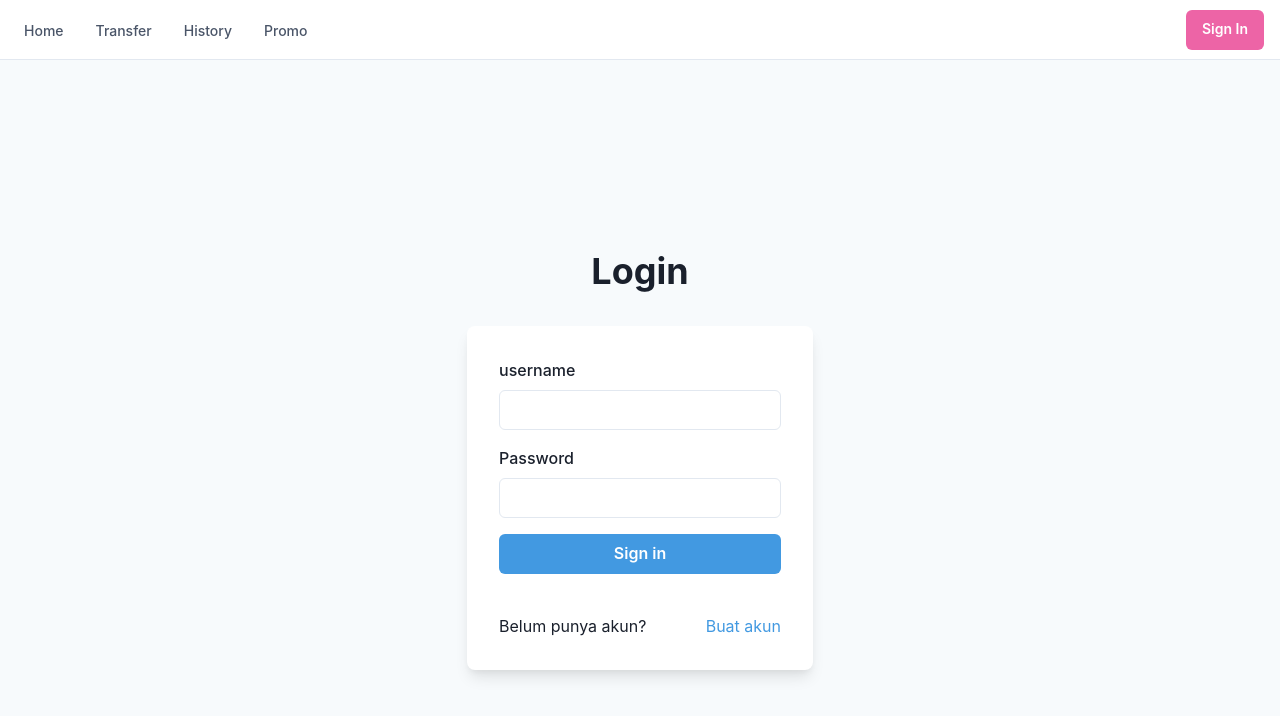
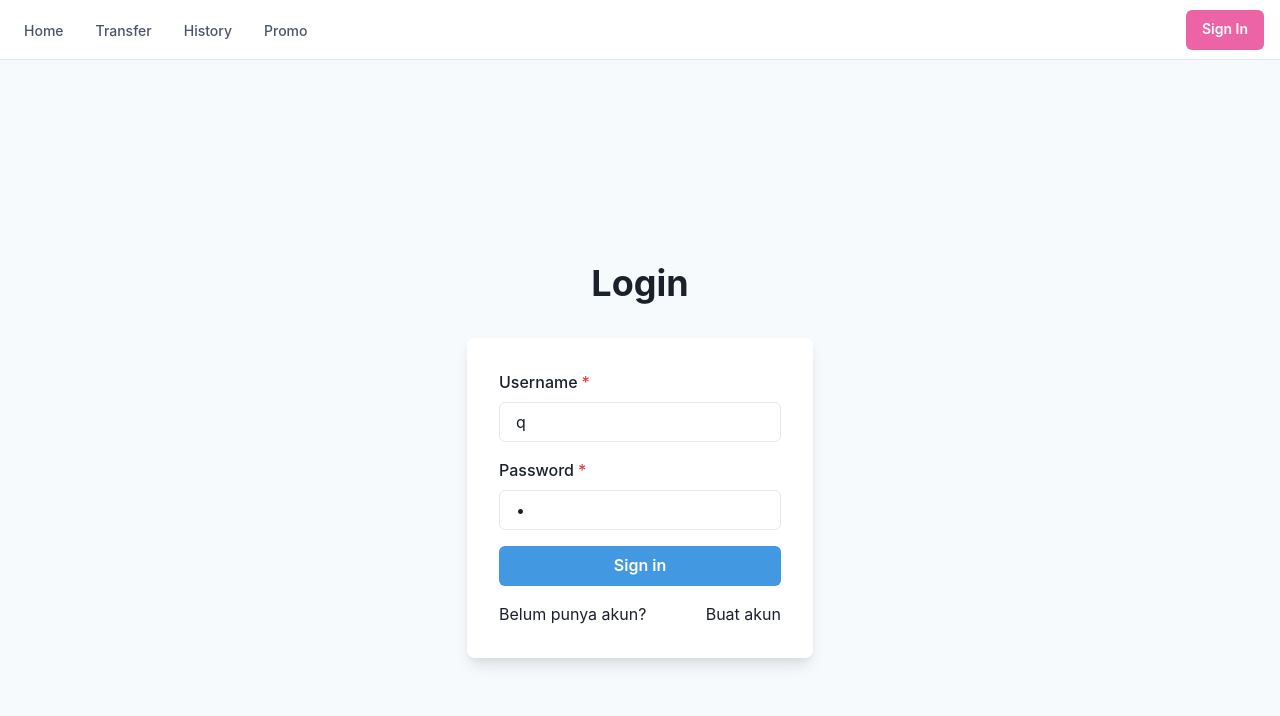
Before and after one commit to IF3110-2023-02-36/Client-SPA, a React (Vite) app: page /Login in a window 1280 px wide. Shown: the top 716 px of the page. Built offline with nearby package versions, Linux system fonts and the light colour scheme.

Commit message:
feat: login mechanism (without user cookies)

```diff
--- a/package.json
+++ b/package.json
@@ -15,6 +15,7 @@
     "@chakra-ui/react": "^2.8.1",
     "@emotion/react": "^11.11.1",
     "@emotion/styled": "^11.11.0",
+    "axios": "^1.6.1",
     "framer-motion": "^10.16.4",
     "react": "^18.2.0",
     "react-dom": "^18.2.0",
--- a/src/App.tsx
+++ b/src/App.tsx
@@ -1,6 +1,7 @@
 import { BrowserRouter, Routes, Route } from 'react-router-dom'
 import Login from './components/Login'
 import Navbar from './components/Navbar'
+import Register from './components/Register'
 
 function App() {
 
@@ -8,7 +9,8 @@ function App() {
     <BrowserRouter>
       <Navbar/>
       <Routes>
-          <Route path='/Login' element={<Login/>}/>
+        <Route path='/Login' element={<Login/>}/>
+        <Route path='/Register' element={<Register/>}/>
       </Routes>
     </BrowserRouter>
   )
--- /dev/null
+++ b/src/api/Login.ts
@@ -0,0 +1,56 @@
+import axios from "axios";
+
+const REST_URL = "http://localhost:5000"; // TODO : using env
+
+export async function checkUsername(username : string) {
+    try {
+        const API_URL = REST_URL + "/user/check-username";
+        const data = {username : username};
+        const response = await axios.post<string>(API_URL, data);
+        return response;
+    } catch(err) {
+        alert(err);
+        throw err;
+    }
+}
+
+export async function checkEmail(email : string) {
+    try {
+        const API_URL = REST_URL + "/user/check-email";
+        const data = {email : email};
+        const response = await axios.post<string>(API_URL, data);
+        return response;
+    } catch(err) {
+        alert(err);
+        throw err;
+    }
+}
+
+export async function register(username : string, name : string, email : string, password : string) {
+    try {
+        const API_URL = REST_URL + "/user/register";
+        const data = {username : username,
+                        name : name,
+                        email : email,
+                        password : password};
+        const response = await axios.post<string>(API_URL, data);
+        return response;
+    } catch(err) {
+        alert(err);
+        throw err;
+    }
+}
+
+export async function login(username : string, password : string) {
+    try {
+        const API_URL = REST_URL + "/user/login";
+        const data = {username : username,
+                        password : password};
+        const response = await axios.post<string>(API_URL, data);
+        console.log("api response", response);
+        return response;
+    } catch(err) {
+        alert(err);
+        throw err;
+    }
+}
--- a/src/components/Login.tsx
+++ b/src/components/Login.tsx
@@ -9,9 +9,51 @@ import {
   Heading,
   Text,
   useColorModeValue,
+  Link,
+  FormErrorMessage,
 } from '@chakra-ui/react'
+import { validateConfirmPassword, validateEmail, validateLogin, validateRegister, validateUsername } from '../utils/Login'
+import React, {useState} from 'react'
+import { useNavigate } from 'react-router-dom';
+
+type formType = {
+  username : string,
+  password : string
+};
 
 export default function Login() {
+  const [formData, setFormData] = useState<formType>({username : "q",
+                                                      password : "q"});
+  const [usernameValid, setUsernameValid] = useState(true);
+  const [passwordValid, setPasswordValid] = useState(true);
+  const navigate = useNavigate();
+
+  function handleChange (event : React.ChangeEvent<HTMLInputElement>) {
+    const { name, value } = event.target;
+    setFormData((prevFormData) => ({ ...prevFormData, [name]: value }));
+  };
+
+  function revalidateUsername() {
+    validateUsername(formData.username).then((available) => setUsernameValid(!available));
+  };
+
+  function handleSubmit(event : React.FormEvent<HTMLFormElement>) {
+    revalidateUsername();
+    if(usernameValid) {
+      const response = validateLogin(formData.username,
+                                      formData.password);
+      response.then((success) => {
+        if(success) {
+          navigate('/');
+        }else {
+          setPasswordValid(false);
+        }
+      });
+    }
+
+    event.preventDefault();
+  };
+
   return (
     <Flex
       minH={'100vh'}
@@ -27,22 +69,25 @@ export default function Login() {
           bg={useColorModeValue('white', 'gray.700')}
           boxShadow={'lg'}
           p={8}>
-          <Stack spacing={4}>
-            <FormControl id="username">
-              <FormLabel>username</FormLabel>
-              <Input type="text"/>
-            </FormControl>
-            <FormControl id="password">
-              <FormLabel>Password</FormLabel>
-              <Input type="password" />
-            </FormControl>
-            <Stack spacing={10}>
+          <form onSubmit={handleSubmit}>
+            <Stack spacing={4}>
+              <FormControl id="username" isRequired isInvalid={!usernameValid} onBlur={revalidateUsername}>
+                <FormLabel>Username</FormLabel>
+                <Input name="username" type="text" value={formData.username} onChange={handleChange}/>
+                <FormErrorMessage>Username is not exist</FormErrorMessage>
+              </FormControl>
+              <FormControl id="password" isRequired isInvalid={!passwordValid}>
+                <FormLabel>Password</FormLabel>
+                <Input name="password" type="password" value={formData.password} onChange={(e) => {handleChange(e);setPasswordValid(true);}}/>
+                <FormErrorMessage>Wrong password</FormErrorMessage>
+              </FormControl>
               <Button
                 bg={'blue.400'}
                 color={'white'}
                 _hover={{
                   bg: 'blue.500',
-                }}>
+                }}
+                type="submit">
                 Sign in
               </Button>
               <Stack
@@ -50,10 +95,10 @@ export default function Login() {
                 align={'start'}
                 justify={'space-between'}>
                 <Text>Belum punya akun?</Text>
-                <Text color={'blue.400'}>Buat akun</Text>
+                <Link href="/Register">Buat akun</Link>
               </Stack>
             </Stack>
-          </Stack>
+          </form>
         </Box>
       </Stack>
     </Flex>
--- /dev/null
+++ b/src/components/Register.tsx
@@ -0,0 +1,133 @@
+import {
+  Flex,
+  Box,
+  FormControl,
+  FormLabel,
+  Input,
+  Stack,
+  Button,
+  Heading,
+  Text,
+  useColorModeValue,
+  Link,
+  FormErrorMessage,
+} from '@chakra-ui/react'
+import { validateConfirmPassword, validateEmail, validateRegister, validateUsername } from '../utils/Login'
+import React, {useState} from 'react'
+import { useNavigate } from 'react-router-dom';
+
+type formType = {
+  username : string,
+  name : string,
+  email : string,
+  password : string,
+  confirmPassword : string
+};
+
+export default function Register() {
+  const [formData, setFormData] = useState<formType>({username : "q",
+                                                      name : "q",
+                                                      email : "qwe@gmail.com",
+                                                      password : "q",
+                                                      confirmPassword : "q"});
+  const [usernameValid, setUsernameValid] = useState(true);
+  const [emailValid, setEmailValid] = useState(true);
+  const [passwordValid, setPasswordValid] = useState(true);
+  const navigate = useNavigate();
+
+  function handleChange (event : React.ChangeEvent<HTMLInputElement>) {
+    const { name, value } = event.target;
+    setFormData((prevFormData) => ({ ...prevFormData, [name]: value }));
+  };
+
+  function revalidateUsername() {
+    validateUsername(formData.username).then((available) => setUsernameValid(available));
+  };
+  function revalidateEmail() {
+    validateEmail(formData.email).then((available) => setEmailValid(available));
+  };
+  function revalidatePassword() {
+    const valid = validateConfirmPassword(formData.password, formData.confirmPassword);
+    setPasswordValid(valid);
+  };
+
+  function handleSubmit(event : React.FormEvent<HTMLFormElement>) {
+    revalidateUsername();
+    revalidateEmail();
+    revalidatePassword();
+    if(usernameValid && emailValid && passwordValid) {
+      const response = validateRegister(formData.username,
+                                        formData.name,
+                                        formData.email,
+                                        formData.password);
+      response.then(() => {
+        navigate('/');
+      });
+    }
+
+    event.preventDefault();
+  };
+
+  return (
+    <Flex
+      minH={'100vh'}
+      align={'center'}
+      justify={'center'}
+      bg={useColorModeValue('gray.50', 'gray.800')}>
+      <Stack spacing={8} mx={'auto'} maxW={'lg'} py={12} px={6}>
+        <Stack align={'center'}>
+          <Heading fontSize={'4xl'}>Register</Heading>
+        </Stack>
+        <Box
+          rounded={'lg'}
+          bg={useColorModeValue('white', 'gray.700')}
+          boxShadow={'lg'}
+          p={8}>
+          <form onSubmit={handleSubmit}>
+            <Stack spacing={4}>
+              <FormControl id="username" isRequired isInvalid={!usernameValid} onBlur={revalidateUsername}>
+                <FormLabel>Username</FormLabel>
+                <Input name="username" type="text" value={formData.username} onChange={handleChange}/>
+                <FormErrorMessage>Username already used</FormErrorMessage>
+              </FormControl>
+              <FormControl id="name" isRequired>
+                <FormLabel>Name</FormLabel>
+                <Input name="name" type="text" value={formData.name} onChange={handleChange}/>
+              </FormControl>
+              <FormControl id="email" isRequired isInvalid={!emailValid} onBlur={revalidateEmail}>
+                <FormLabel>Email</FormLabel>
+                <Input name="email" type="email" value={formData.email} onChange={handleChange}/>
+                <FormErrorMessage>Email already used</FormErrorMessage>
+              </FormControl>
+              <FormControl id="password" isRequired>
+                <FormLabel>Password</FormLabel>
+                <Input name="password" type="password" value={formData.password} onChange={handleChange}/>
+              </FormControl>
+              <FormControl id="confirmPassword" isRequired isInvalid={!passwordValid} onBlur={revalidatePassword}>
+                <FormLabel>Confirm Password</FormLabel>
+                <Input name="confirmPassword" type="password" value={formData.confirmPassword} onChange={handleChange}/>
+                <FormErrorMessage>Password is not same</FormErrorMessage>
+              </FormControl>
+              <Button
+                bg={'blue.400'}
+                color={'white'}
+                _hover={{
+                  bg: 'blue.500',
+                }}
+                type="submit">
+                Register
+              </Button>
+              <Stack
+                direction={{ base: 'column', sm: 'row' }}
+                align={'start'}
+                justify={'space-between'}>
+                <Text>Sudah punya akun?</Text>
+                <Link href="/Login">Log in</Link>
+              </Stack>
+            </Stack>
+          </form>
+        </Box>
+      </Stack>
+    </Flex>
+  )
+}
--- /dev/null
+++ b/src/utils/Login.ts
@@ -0,0 +1,31 @@
+import { checkEmail, checkUsername, login, register } from "../api/Login";
+
+
+export async function validateUsername(username : string) {
+    const response = await checkUsername(username);
+    const available = (response.data === "available");
+    return available;
+}
+
+export async function validateEmail(email : string) {
+    const response = await checkEmail(email);
+    const available = (response.data === "available");
+    return available;
+}
+
+export function validateConfirmPassword(password : string, confirmPassword : string) {
+    return password === confirmPassword;
+}
+
+export async function validateRegister(username : string, name : string, email : string, password : string) {
+    const response = await register(username, name, email, password);
+    const success = (response.data === "success");
+    return success;
+}
+
+export async function validateLogin(username : string, password : string) {
+    const response = await login(username, password);
+        console.log("util response", response);
+        const success = (response.data === "success");
+    return success;
+}
```
Also changed, not shown: 1 other file (tests, documents, lock files or other folders).
